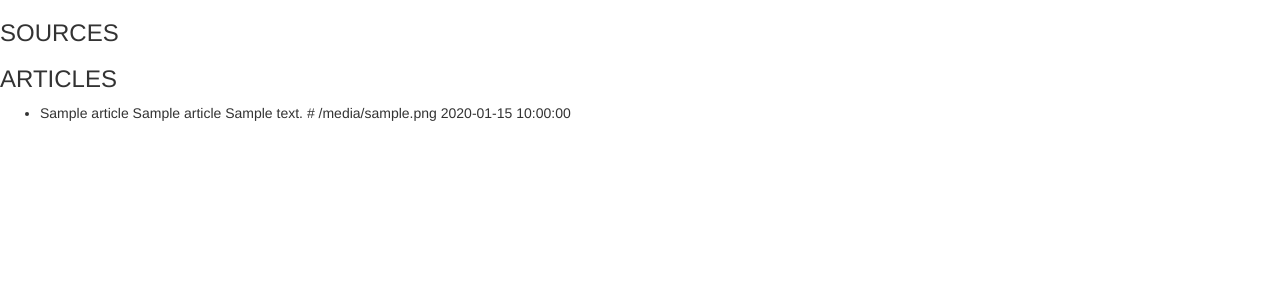
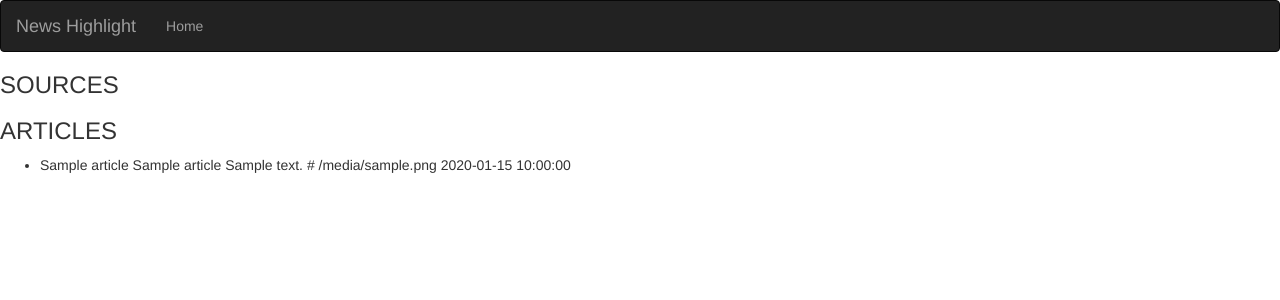
Before and after one commit to garvinipkiss/News-Highlight-1, a Flask app: template app/templates/index.html in a window 1280 px wide. Shown: the top 300 px of the page. Run offline with Flask 2, Linux system fonts and the light colour scheme; the template is opened without the code that fills it: most values are stand-ins (such as "Sample title", 1, 10 or a date in 2020); parts of the project's set-up code (start-up, migrations or seed data) failed here and were passed over; some libraries are stand-ins or nearby versions.

Commit message:
new file created in the templates folder

```diff
--- a/app/main/error.py
+++ b/app/main/error.py
@@ -0,0 +1,6 @@
+from flask import render_template
+from app import app
+
+@main.errorhandler(404)
+def four_Ow_four(error):
+    return render_template('fourOwfour.html'),404
--- a/app/templates/base.html
+++ b/app/templates/base.html
@@ -13,5 +13,10 @@
       <!-- Content block -->
       {% block content %}
       {% endblock %}
+
+      <!-- navbar block -->
+      {% block navbar %}
+        {% include 'navbar.html' %}
+      {% endblock %}
     </body>
 </html>
--- a/app/templates/navbar.html
+++ b/app/templates/navbar.html
@@ -0,0 +1,18 @@
+<div class="navbar navbar-inverse" role="navigation">
+       <div class="container-fluid">
+           <div class="navbar-header">
+               <button type="button" class="navbar-toggle" data-toggle="collapse" data-target=".navbar-collapse">
+                 <span class="sr-only">Toggle navigation</span>
+                 <span class="icon-bar"></span>
+                 <span class="icon-bar"></span>
+                 <span class="icon-bar"></span>
+               </button>
+               <a class="navbar-brand" href="/"> News Highlight </a>
+           </div>
+           <div class="navbar-collapse collapse">
+               <ul class="nav navbar-nav">
+                   <li><a href="/">Home</a></li>
+           </div>
+
+       </div>
+   </div>
```
Also changed, not shown: app/templates/fourOwfour.html (added).
